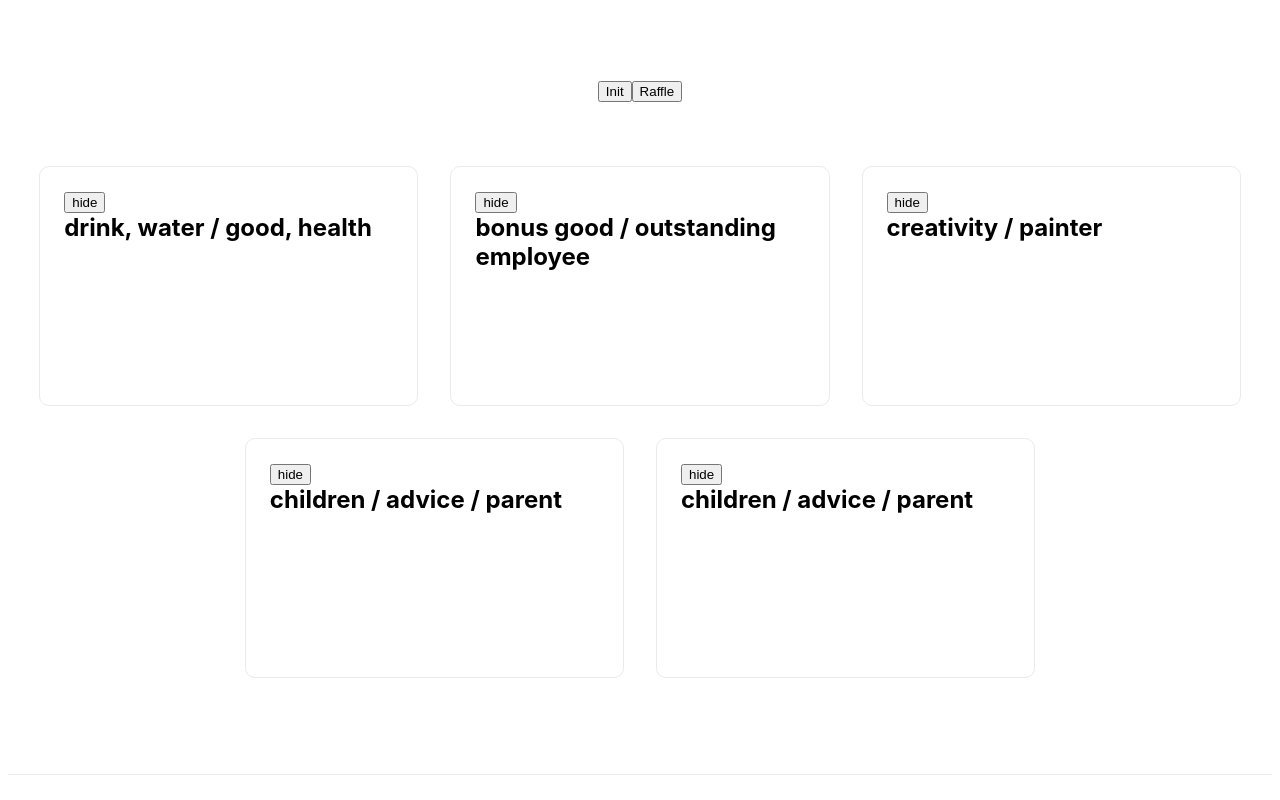
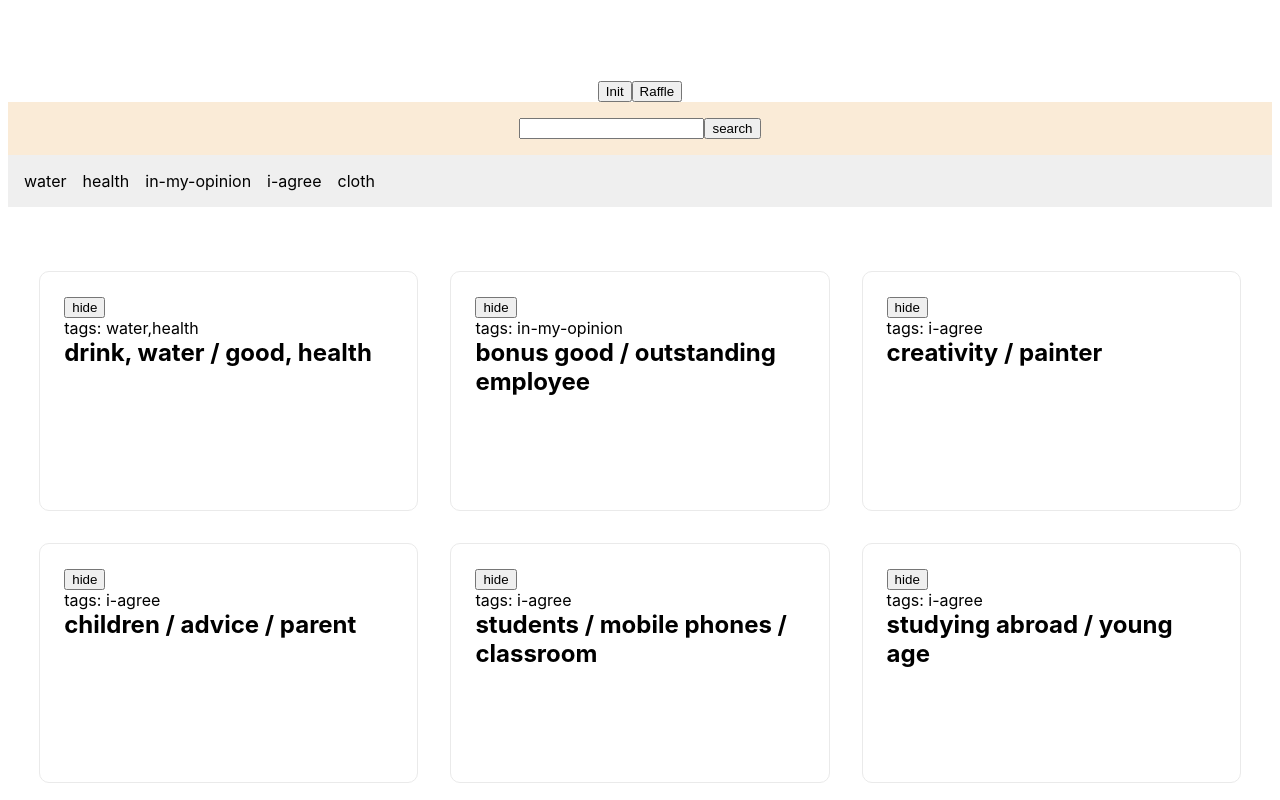
Before and after one commit to sundicide/nextjs-flashcards, a Next.js app: page / in a window 1280 px wide. Shown: the top 800 px of the page. Built offline with nearby package versions, Linux system fonts and the light colour scheme.

Commit message:
feat: add search and filter

```diff
--- a/pages/index.js
+++ b/pages/index.js
@@ -3,27 +3,35 @@ import React from 'react';
 import styles from '../styles/Home.module.css'
 
 class Problems {
+  tag = []
   question = ''
   answer = ''
-  constructor(question, answer) {
+  constructor(tag, question, answer) {
+    this.tag = tag
     this.question = question
     this.answer = answer
   }
 }
 
 const problemsList = [
-  new Problems('drink, water / good, health', 'I think that drinking enough water is good for health.'),
-  new Problems('bonus good / outstanding employee', 'In my opinion, bonuses are effective rewards for outstanding employees.'),
-  new Problems('creativity / painter', 'I agree that creativity is the most important quality for a painter.'),
-  new Problems('children / advice / parent', 'I agree that children need to get advice from their parents.'),
-  new Problems('children / advice / parent', 'I agree that children need to get advice from their parents.aaaaaaaaaaaaaaaaaaaaaaaaaaaaaaaaaaaaaaaaaaaaaaaaaaaaaaaaaaaaaaaaaaaaaaaaaaaaaaaaaaaaaaaaaaaa'),
+  new Problems(['water', 'health'], 'drink, water / good, health', 'I think that drinking enough water is good for health.'),
+  new Problems(['in-my-opinion'], 'bonus good / outstanding employee', 'In my opinion, bonuses are effective rewards for outstanding employees.'),
+  new Problems(['i-agree'], 'creativity / painter', 'I agree that creativity is the most important quality for a painter.'),
+  new Problems(['i-agree'], 'children / advice / parent', 'I agree that children need to get advice from their parents.'),
+  new Problems(['i-agree'], 'students / mobile phones / classroom', "I disagree that students shouldn't be allowed to have mobile phones in the classroom."),
+  new Problems(['i-agree'], 'studying abroad / young age', "I disagree that studying abroad at a young age is good."),
+  new Problems(['i-agree', 'cloth'], 'buying cloth / shop', "I prefer buying my clothes in a shop to shopping on the Internet."),
 ]
 
 export default function Home() {
   const [localProblemLists, setLocalProblemLists] = React.useState([...problemsList]);
+  const getTags = () => problemsList.reduce((accu, curr) => {
+    curr.tag.forEach(t => accu.add(t))
+    return accu
+  }, new Set())
 
 
-  function doInit() {
+  const doInit = () => {
     setLocalProblemLists(problemsList)
   }
   const doRaffle = () => {
@@ -35,13 +43,24 @@ export default function Home() {
     }
     setLocalProblemLists(newProblems)
   }
+  const doSearch = (e) => {
+    const newList = problemsList.filter(d => d.answer.includes(e.target.value) )
+    setLocalProblemLists(newList)
+  }
+  const handleKeyDown = (e) => {
+    if (e.key === "Enter") {doSearch(e)}
+  }
   const hideElem = (i) => {
     const newProblems = [...localProblemLists]
     newProblems.splice(i, 1)
     setLocalProblemLists(newProblems)
   }
+  const filterKey = (e) => {
+    const newProblems = [...problemsList]
+    setLocalProblemLists(newProblems.filter(d => d.tag.includes(e.target.dataset.value)));
+  }
   return (
-    <div className={styles.container}>
+    <div className={styles.container} onKeyDown={handleKeyDown}>
       <Head>
         <title>Create Next App</title>
         <link rel="icon" href="/favicon.ico" />
@@ -52,10 +71,24 @@ export default function Home() {
           <button onClick={doInit}>Init</button>
           <button onClick={doRaffle}>Raffle</button>
         </div>
+        <section className={styles.searches}>
+          <input onChange={doSearch} type="text"/>
+          <button>search</button>
+        </section>
+        <section className={styles.tags}>
+          {Array.from(getTags()).map(key => (
+            <div key={key} onClick={filterKey} data-value={key}>
+              {key}
+            </div>
+          ))}
+        </section>
         <div className={styles.grid}>
           {localProblemLists.map((d, i) => (
             <div key={i} className={styles.card}>
               <button onClick={() => hideElem(i)}>hide</button>
+              <div>
+                tags: {d.tag.toString()}
+              </div>
               <a href="#">
                 <h3>{d.question}</h3>
               </a>
--- a/styles/Home.module.css
+++ b/styles/Home.module.css
@@ -15,9 +15,7 @@
   flex-direction: column;
   justify-content: center;
   align-items: center;
-}
-.main * {
-  box-sizing: border-box;
+  width: 100%;
 }
 
 .footer {
@@ -64,6 +62,28 @@
 .description {
   line-height: 1.5;
   font-size: 1.5rem;
+}
+
+section.searches {
+  background-color: antiquewhite;
+  align-self: center;
+  justify-content: center;
+  display: flex;
+  padding: 1rem;
+  width: 100%;
+}
+
+.tags {
+  background-color: #efefef;
+  display: flex;
+  padding: 1rem;
+  width: 100%;
+  min-width: 100%;
+  overflow: auto;
+}
+.tags > * {
+  margin-right: 1rem;
+  white-space: nowrap;
 }
 
 .code {
```
